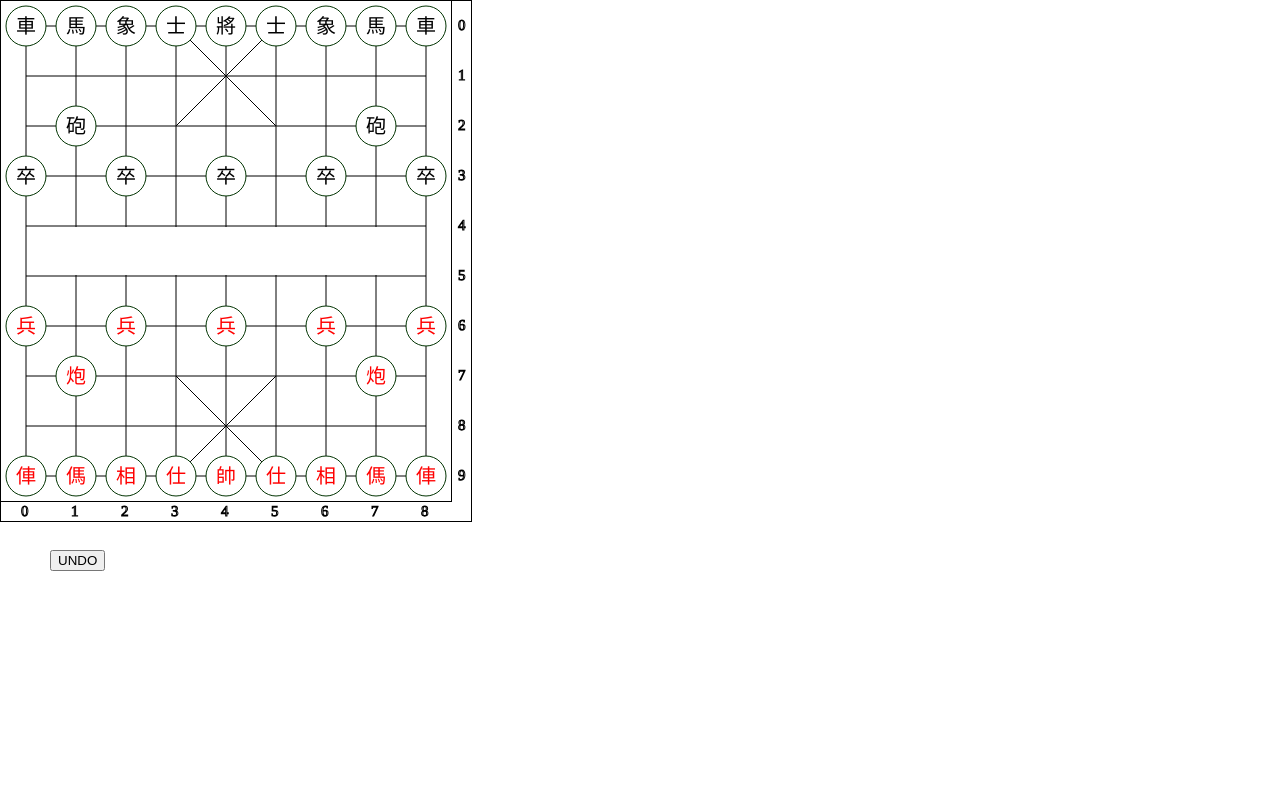
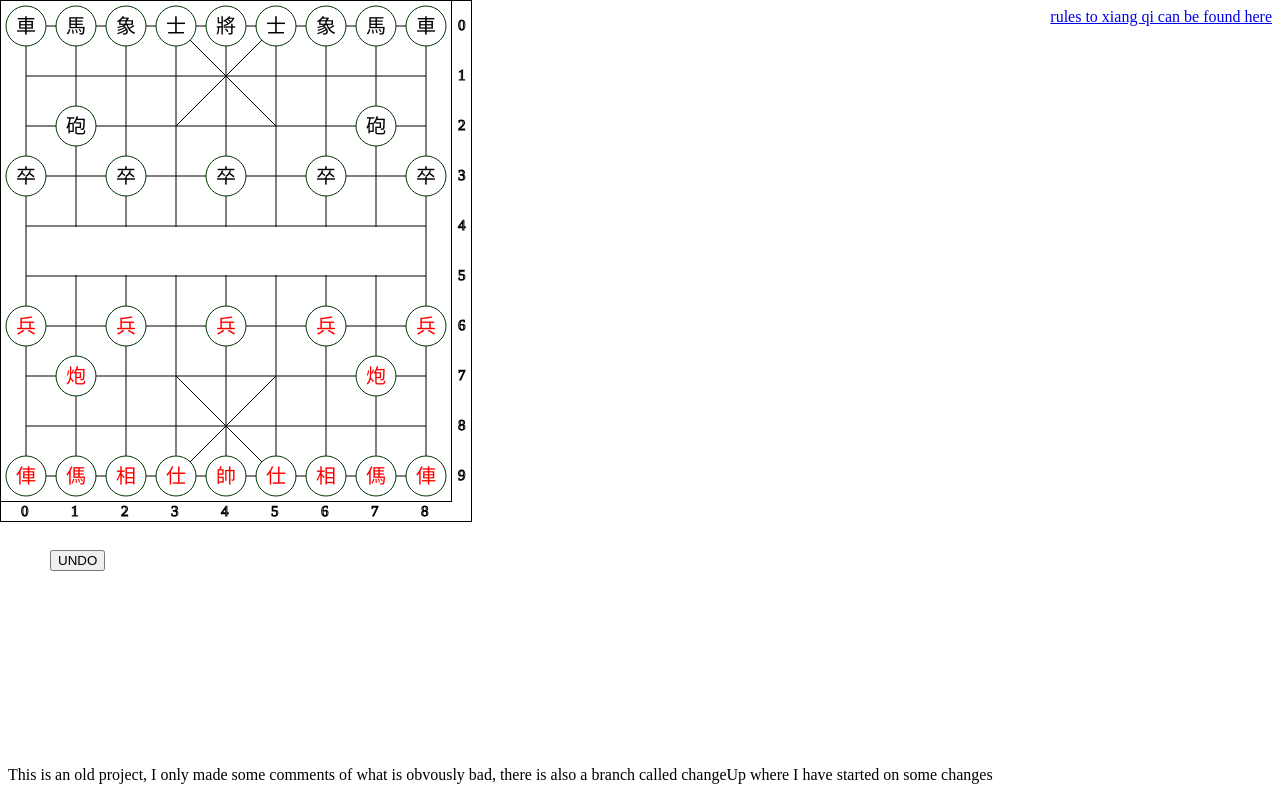
Before and after one commit to KarlTofel/xiangQi, a plain HTML site: page index.html in a window 1280 px wide. Drawn offline with Linux system fonts and the light colour scheme.

Commit message:
Added notes and link

```diff
--- a/index.html
+++ b/index.html
@@ -7,6 +7,9 @@
 </head>
 
 <body>
+    <a href="https://www.ymimports.com/pages/how-to-play-xiangqi-chinese-chess">rules to xiang qi can be found here</a>
+    <p>This is an old project, I only made some comments of what is obvously bad, there is also a branch called changeUp where I have started on some changes</p>
+
     <script src="./basics/basicVariables.js"></script>
     <script src="./basics/basicFunctions.js"></script>
 
--- a/style.css
+++ b/style.css
@@ -6,3 +6,9 @@ button {
     float: left;
     position: absolute; top: 550px; left: 50px;
 }
+a {
+    float: right;
+}
+p {
+    position: absolute; bottom: 0;
+}
```
